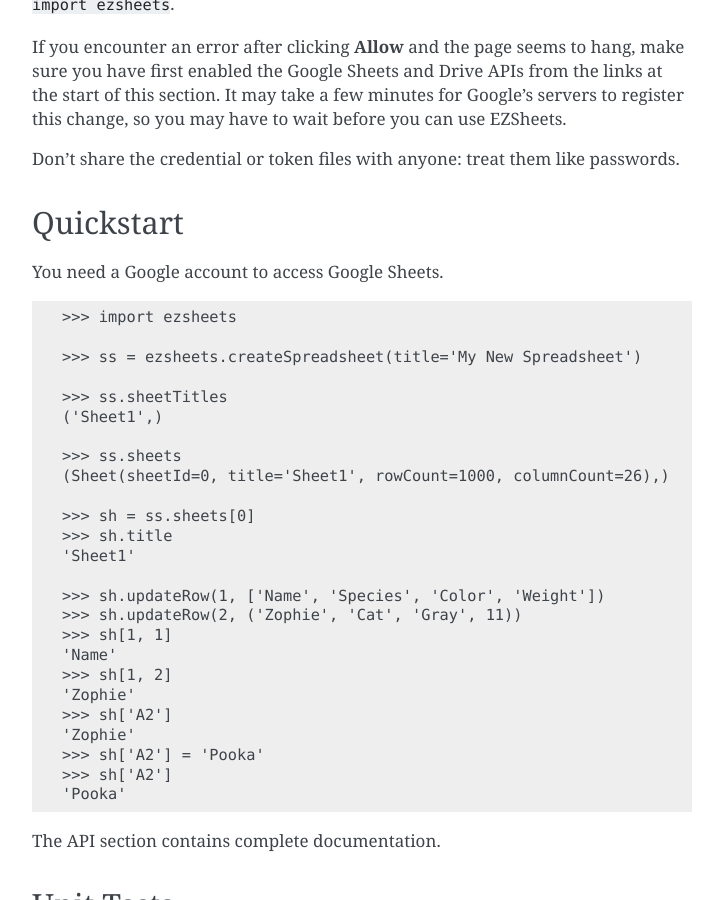
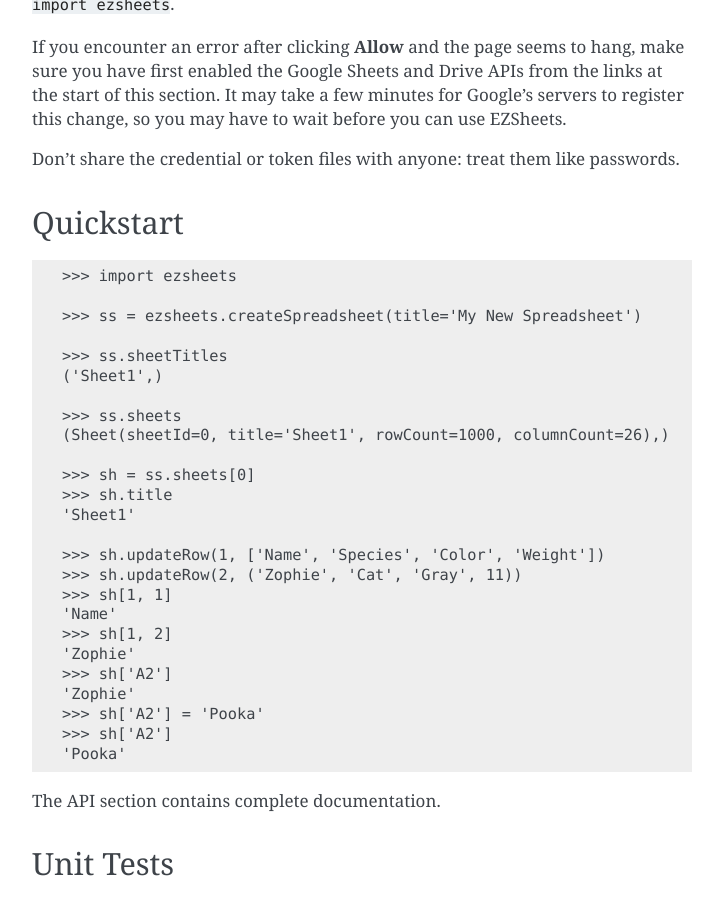
Before and after one commit to asweigart/ezsheets, a Sphinx documentation site: the page built from docs/index.rst, in a window 1280 px wide and 900 px high, scrolled down 1324 px. Shown: the whole window, without its empty margins (388-1111 px from the left). Built offline with Sphinx 7.4.7, drawn with Linux system fonts in a browser that asks for light colours.

Commit message:
Updating docs

```diff
--- a/docs/index.rst
+++ b/docs/index.rst
@@ -72,8 +72,6 @@
 Quickstart
 ----------
 
-You need a Google account to access Google Sheets.
-
 .. code-block:: none
 
     >>> import ezsheets
```
